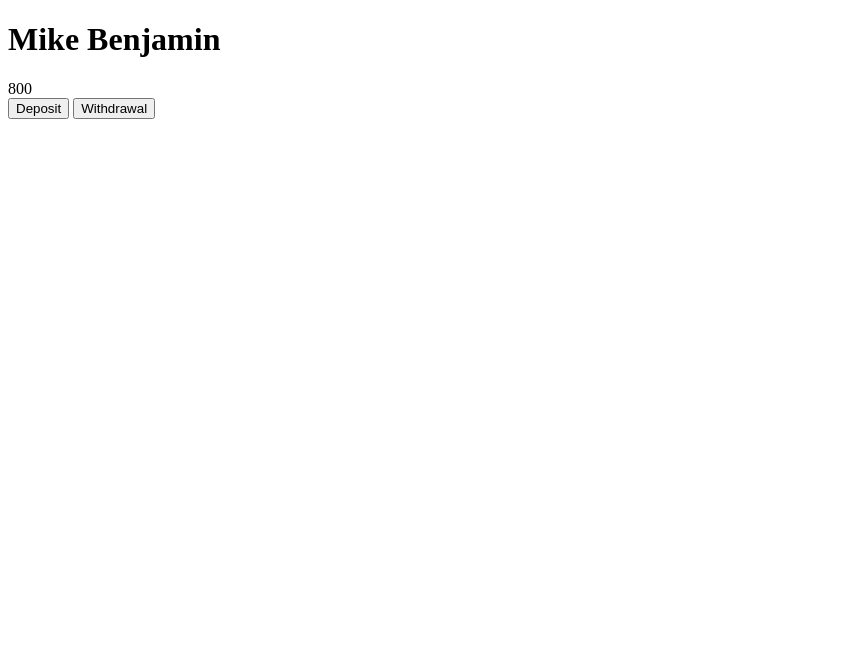
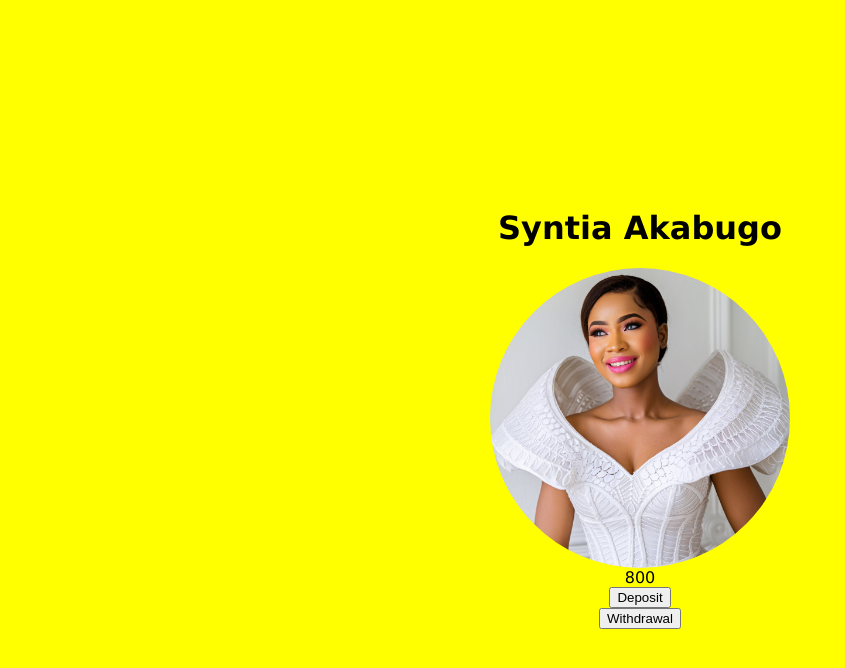
Before and after one commit to nwabuezenonso/example-project, a plain HTML site: page index.html in a window 1280 px wide. Shown: the whole page, without its empty margins (0-845 px from the left). Drawn offline with Linux system fonts and the light colour scheme.

Commit message:
I added bacground color and centered the whole application

```diff
--- a/index.html
+++ b/index.html
@@ -4,10 +4,12 @@
     <meta charset="UTF-8" />
     <meta name="viewport" content="width=device-width, initial-scale=1.0" />
     <title>Document</title>
+    <link rel="stylesheet" href="style.css">
   </head>
 
   <body>
     <h1 id="accountName"></h1>
+    <img src="profile.jpeg" alt="" class="profile">
     <div id="balance"></div>
 
     <button onclick="deposit()">Deposit</button>
@@ -18,7 +20,7 @@
       let accountName = document.getElementById("accountName");
       let balance = document.getElementById("balance");
 
-      accountName.innerText = "Mike Benjamin";
+      accountName.innerText = "Syntia Akabugo";
 
       let currentBalance = 800;
       balance.innerText = currentBalance;
--- a/script.js
+++ b/script.js
@@ -0,0 +1 @@
+alert("Welcome to Kinplus MObile Banking")
--- a/style.css
+++ b/style.css
@@ -5,6 +5,23 @@
   padding: 30px;
   border-radius: 10px;
   background-color: rgb(41, 41, 96);
+}
+
+body {
+  display: flex;
+  flex-direction: column;
+  justify-content: center;
+  background-color: yellow;
+  align-items: center;
+  height: 100vh;
+  font-family: Verdana, Geneva, Tahoma, sans-serif;
+
+}
+
+.profile {
+  width: 300px;
+
+  border-radius: 50%;
 }
 
 .navbar-container {
```
Also changed, not shown: profile.jpeg (added).
